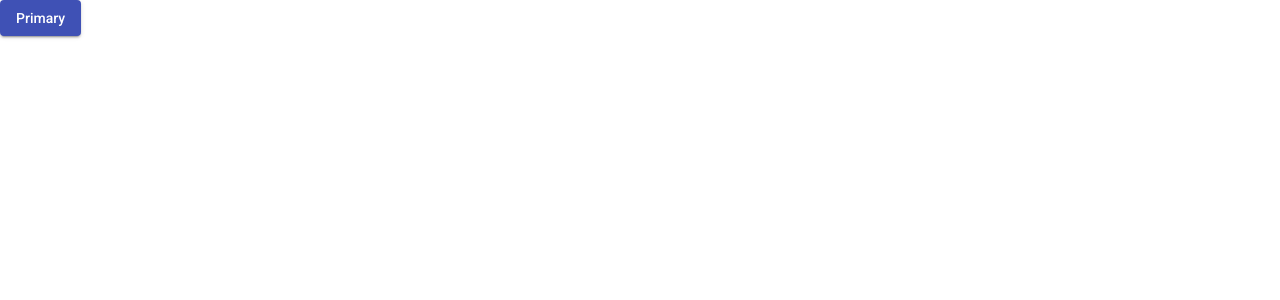
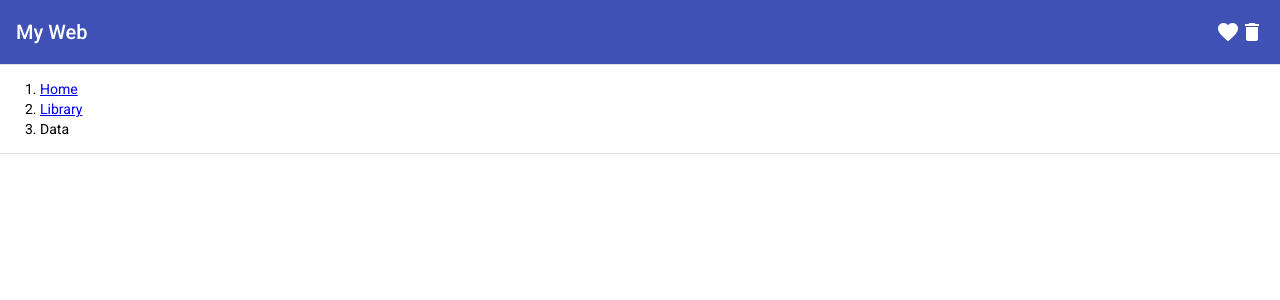
Before and after one commit to iyan73/test_salt, an Angular app: page / in a window 1280 px wide. Shown: the top 300 px of the page. Built offline with nearby package versions, Linux system fonts and the light colour scheme.

Commit message:
add navbar and breadcumb

```diff
--- a/src/app/app.component.html
+++ b/src/app/app.component.html
@@ -1,3 +1,21 @@
-<div>
-  <button mat-raised-button color="primary">Primary</button>
+<div class="container-gw">
+	<mat-toolbar color="primary">
+		<mat-toolbar-row>
+			<span>My Web</span>
+			<span class="example-spacer"></span>
+			<mat-icon class="example-icon" aria-hidden="false" aria-label="Example heart icon">favorite</mat-icon>
+			<mat-icon class="example-icon" aria-hidden="false" aria-label="Example delete icon">delete</mat-icon>
+		</mat-toolbar-row>
+	</mat-toolbar>
 </div>
+<mat-divider color="warn"></mat-divider>
+<div class="container-gw">
+	<nav aria-label="breadcrumb">
+		<ol class="breadcrumb">
+			<li class="breadcrumb-item"><a href="#">Home</a></li>
+			<li class="breadcrumb-item"><a href="#">Library</a></li>
+			<li class="breadcrumb-item active" aria-current="page">Data</li>
+		</ol>
+	</nav>
+</div>
+<mat-divider color="warn"></mat-divider>
--- a/src/app/app.component.scss
+++ b/src/app/app.component.scss
@@ -0,0 +1,3 @@
+.example-spacer {
+  flex: 1 1 auto;
+}
```
Also changed, not shown: src/app/app.module.ts (+7 -1 lines).
